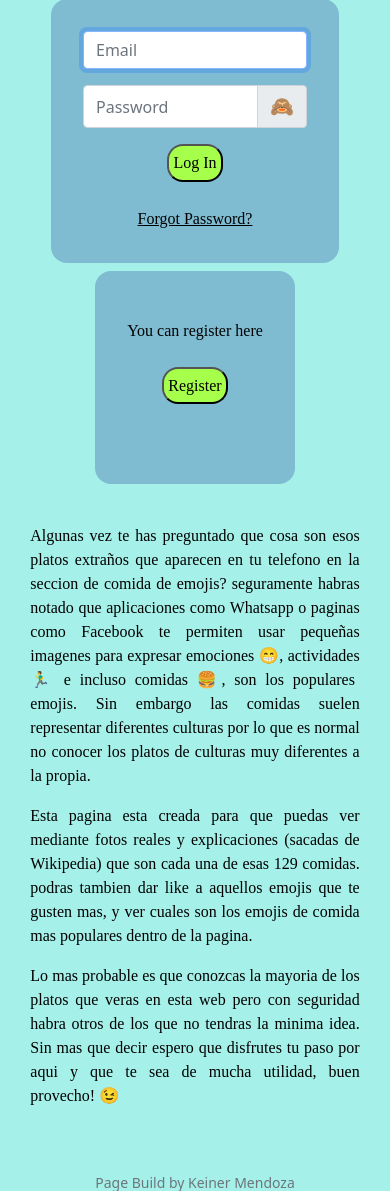
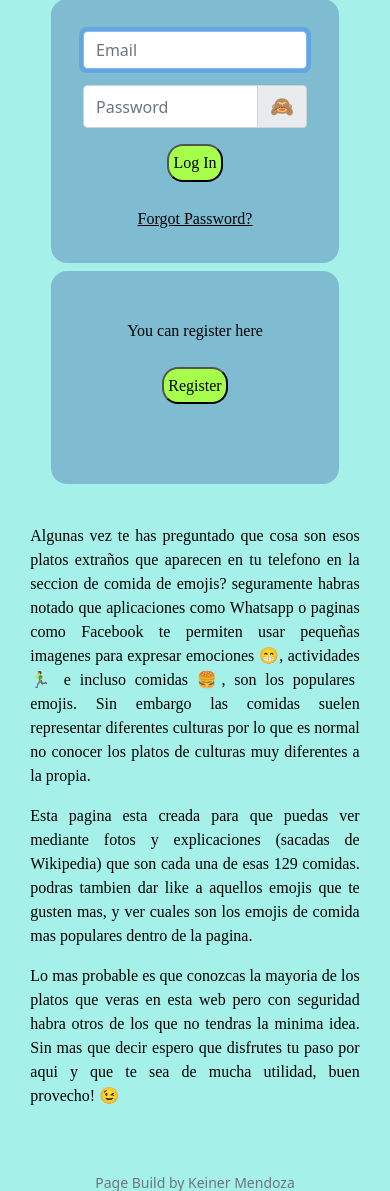
Before and after one commit to keinermendoza/emoji-food, a Flask app: page /login in a window 390 px wide. Shown: the part 164-1355 px from the top of the page. Run offline with Flask 2, Linux system fonts and the light colour scheme.

Commit message:
giving style to login

```diff
--- a/static/style.css
+++ b/static/style.css
@@ -313,7 +313,7 @@ button {
     margin-right: 1rem;
   }
   .login-forms {
-      max-width: 18rem;
+      width: 18rem;
       margin: auto;
   }
 }
--- a/templates/layout.html
+++ b/templates/layout.html
@@ -20,7 +20,7 @@
 
         <nav id="" class="bg-* border navbar navbar-expand-md navbar-light">
             <div class="container-fluid">
-                <a class="navbar-brand" href="/"><span>&#128523 Emoji Food</span></a>
+                <a class="navbar-brand" href="/"><span translate="no">&#128523 Emoji Food</span></a>
                 <button aria-controls="navbar" aria-expanded="false" aria-label="Toggle navigation" class="navbar-toggler" data-bs-target="#navbar" data-bs-toggle="collapse" type="button">
                     <span class="navbar-toggler-icon"></span>
                 </button>
@@ -31,7 +31,7 @@
                         </div>
                         <span class="sun-and-moon">&#127771</span>
                 </span>
-                <div class="collapse navbar-collapse" id="navbar">
+                <div class="collapse navbar-collapse" id="navbar-collapse">
                     {% if session["user_id"] %}
                         <ul class="navbar-nav m-auto">
                             <li class="nav-item"><a value="1" class="nav-link active" href="/food_table">🔍 Search Food</a></li>
--- a/templates/login.html
+++ b/templates/login.html
@@ -40,7 +40,7 @@ Log In
                 Sin embargo las comidas suelen representar diferentes culturas por lo que es normal no conocer los
                 platos de culturas muy diferentes a la propia.
             </p>
-            <p>Esta pagina esta creada para que puedas ver mediante fotos reales y explicaciones (sacadas de Wikipedia) que son cada una de esas
+            <p>Esta pagina esta creada para que puedas ver mediante fotos y explicaciones (sacadas de Wikipedia) que son cada una de esas
                 129 comidas. podras tambien dar like a aquellos emojis que te gusten mas, y ver cuales son los emojis de comida mas populares
                 dentro de la pagina.
             </p>
```
